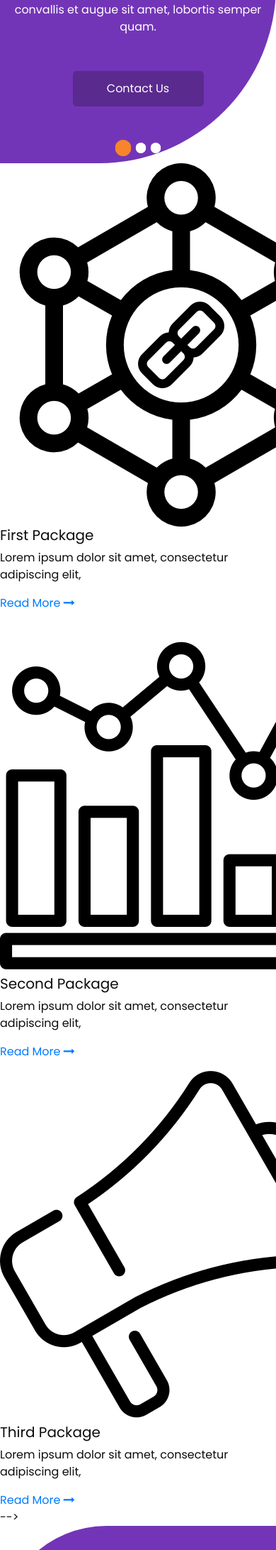
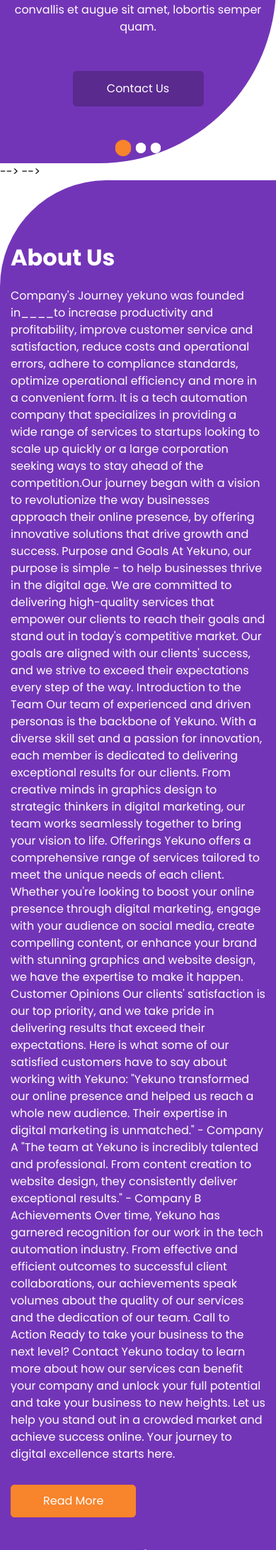
Before and after one commit to avocado-beans/nexusdev, a Flask app: page / in a window 390 px wide; the page is wider, and only the part inside the window is pictured. Shown: the part 704-2888 px from the top of that part at 71% size. Run offline with Flask 3, Linux system fonts and the light colour scheme; some libraries are stand-ins or nearby versions.

Commit message:
Update index.html

```diff
--- a/templates/index.html
+++ b/templates/index.html
@@ -187,15 +187,15 @@
         <div class="col-md-6 col-lg-3">
             <!-- Your box content here -->
         </div>
-        <div class="col-md-6 col-lg-3">
+<!--         <div class="col-md-6 col-lg-3">
             <!-- Your box content here -->
         </div>
         <div class="col-md-6 col-lg-3">
             <!-- Your box content here -->
         </div>
-    </div>
+    </div> -->
 
-      <div class="row">
+<!--       <div class="row">
         <div class="col-md-6 col-lg-4">
           <div class="box">
             <div class="img-box">
@@ -210,8 +210,8 @@
               </p>
               <a href="">
                 <span>
-                  Read More
-                </span>
+                  Read More -->
+<!--                 </span>
                 <i class="fa fa-long-arrow-right" aria-hidden="true"></i>
               </a>
             </div>
@@ -225,8 +225,8 @@
             <div class="detail-box">
               <h5>
                 Second Package
-              </h5>
-              <p>
+              </h5> -->
+<!--               <p>
                 Lorem ipsum dolor sit amet, consectetur adipiscing elit,
               </p>
               <a href="">
@@ -243,8 +243,8 @@
             <div class="img-box">
               <img src="{{ url_for('static', filename='images/s3.png') }}" alt="">
             </div>
-            <div class="detail-box">
-              <h5>
+            <div class="detail-box"> -->
+<!--               <h5>
                 Third Package
               </h5>
               <p>
@@ -261,7 +261,7 @@
         </div>
 
     </div>
-  </section> -->
+  </section> --> -->
   <!-- end service section -->
   <section class="about_section layout_padding">
     <div class="container  ">
```
